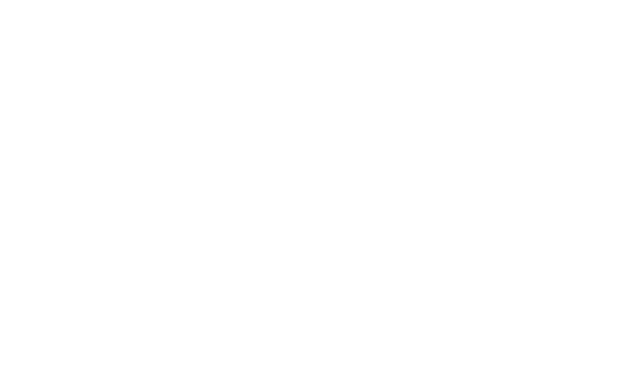
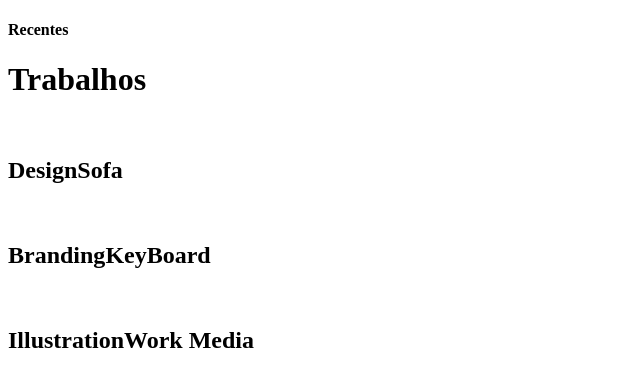
Before and after one commit to PiluVitu/Projeto05-Explorer, a plain HTML site: page index.html in a window 1280 px wide. Shown: the whole page, without its empty margins (0-640 px from the left). Drawn offline with Linux system fonts and the light colour scheme.

Commit message:
index updated

```diff
--- a/index.html
+++ b/index.html
@@ -1,11 +1,28 @@
 <!DOCTYPE html>
 <html lang="pt-BR">
-<head>
-  <meta charset="UTF-8">
-  <meta name="viewport" content="width=device-width, initial-scale=1.0">
-  <title>Document</title>
-</head>
-<body>
-
-</body>
+  <head>
+    <meta charset="UTF-8" />
+    <meta name="viewport" content="width=device-width, initial-scale=1.0" />
+    <title>Últimos Trabalhos</title>
+  </head>
+  <body>
+    <header>
+      <h4>Recentes</h4>
+      <h1>Trabalhos</h1>
+    </header>
+    <main>
+      <div class="card">
+        <img src="" alt="" />
+        <h2><span>Design</span>Sofa</h2>
+      </div>
+      <div class="card">
+        <img src="" alt="" />
+        <h2><span>Branding</span>KeyBoard</h2>
+      </div>
+      <div class="card">
+        <img src="" alt="" />
+        <h2><span>Illustration</span>Work Media</h2>
+      </div>
+    </main>
+  </body>
 </html>
```
